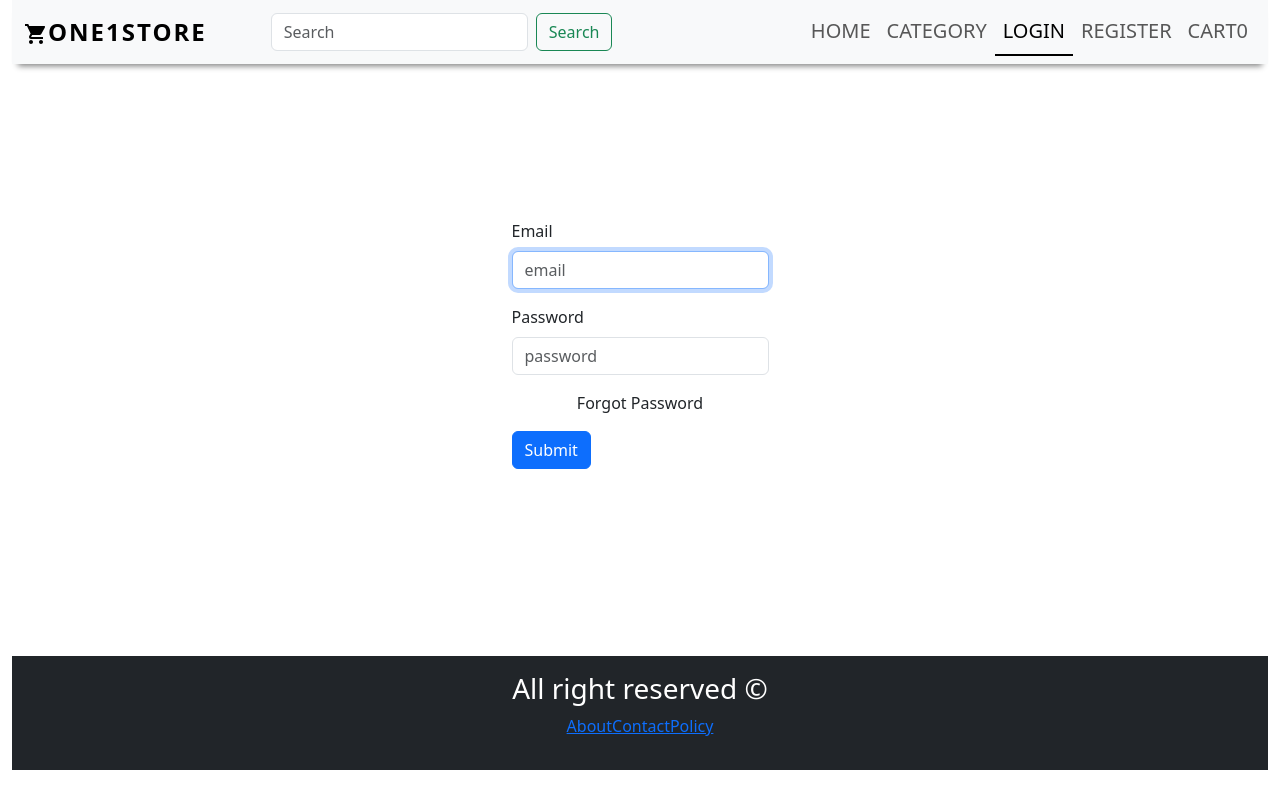
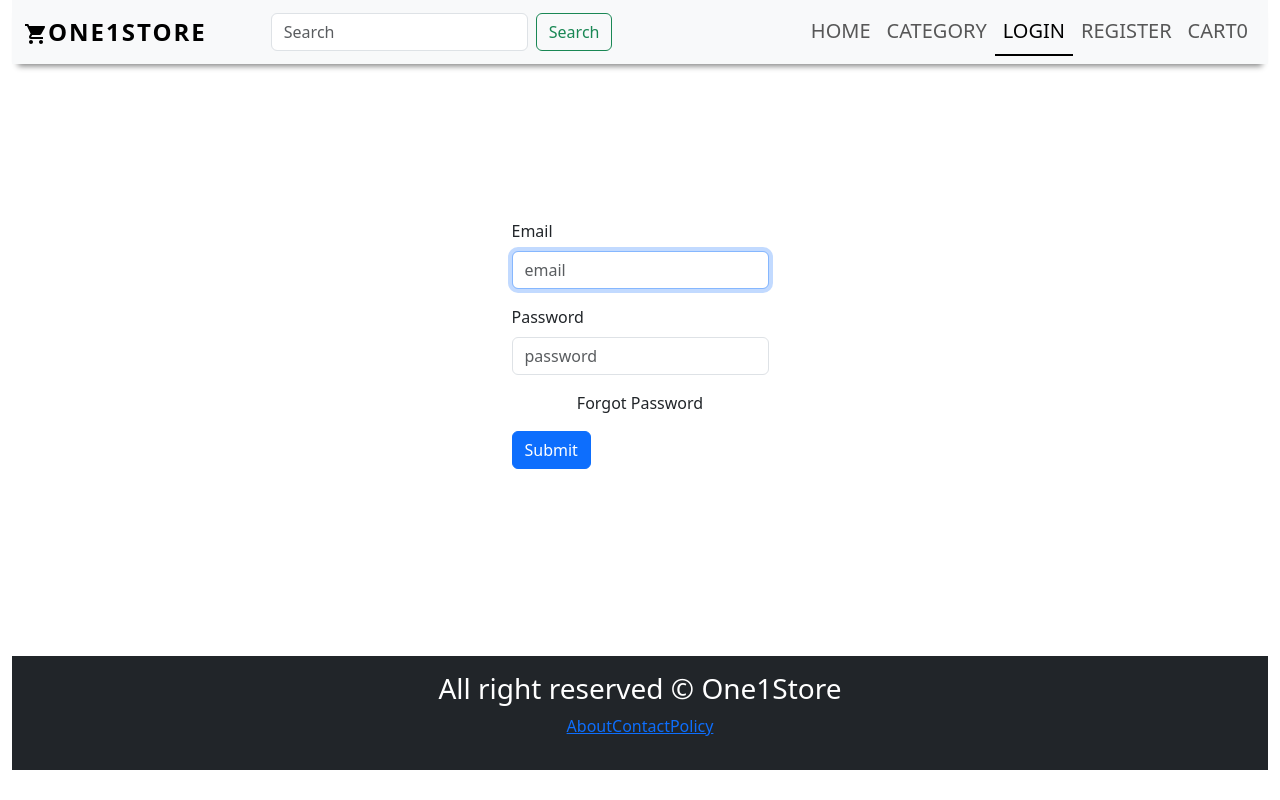
Before and after one commit to yaash1290/frontend-ecommerce, a React (Vite) app: page /login in a window 1280 px wide. Built offline with nearby package versions, Linux system fonts and the light colour scheme.

Commit message:
Update Footer.jsx

```diff
--- a/src/components/layouts/Footer.jsx
+++ b/src/components/layouts/Footer.jsx
@@ -6,7 +6,7 @@ const Footer = () => {
     <>
       <div className="bg-dark text-white p-3">
         {" "}
-        <h3 className="text-center">All right reserved &copy;</h3>
+        <h3 className="text-center">All right reserved &copy; One1Store</h3>
         <p className="text-center">
           <Link to={"/about"}>About</Link>
           <Link to={"/contact"}>Contact</Link>
```
